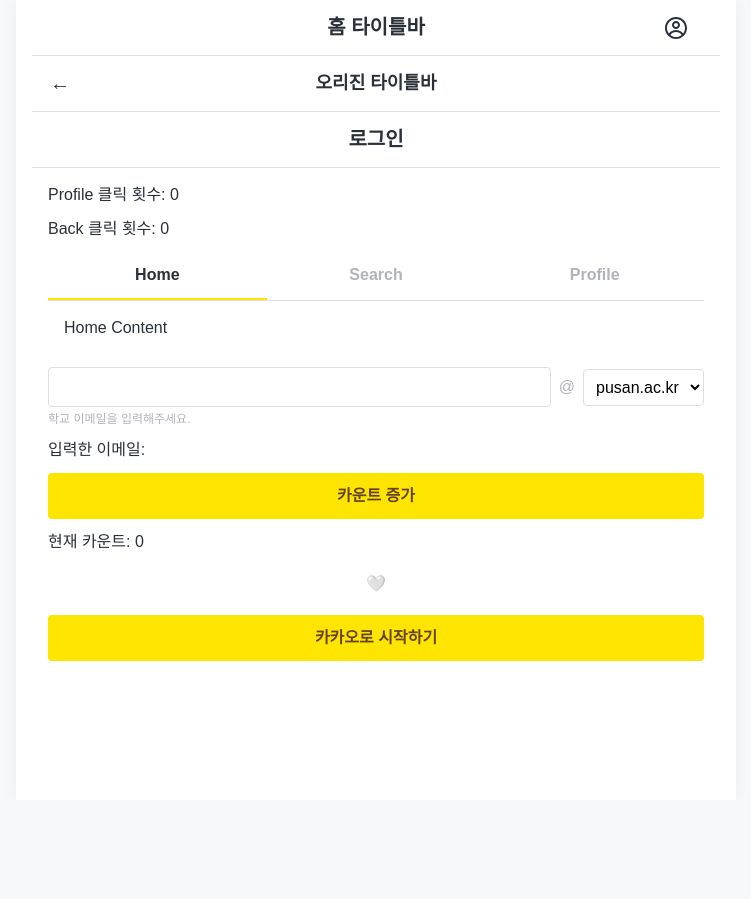
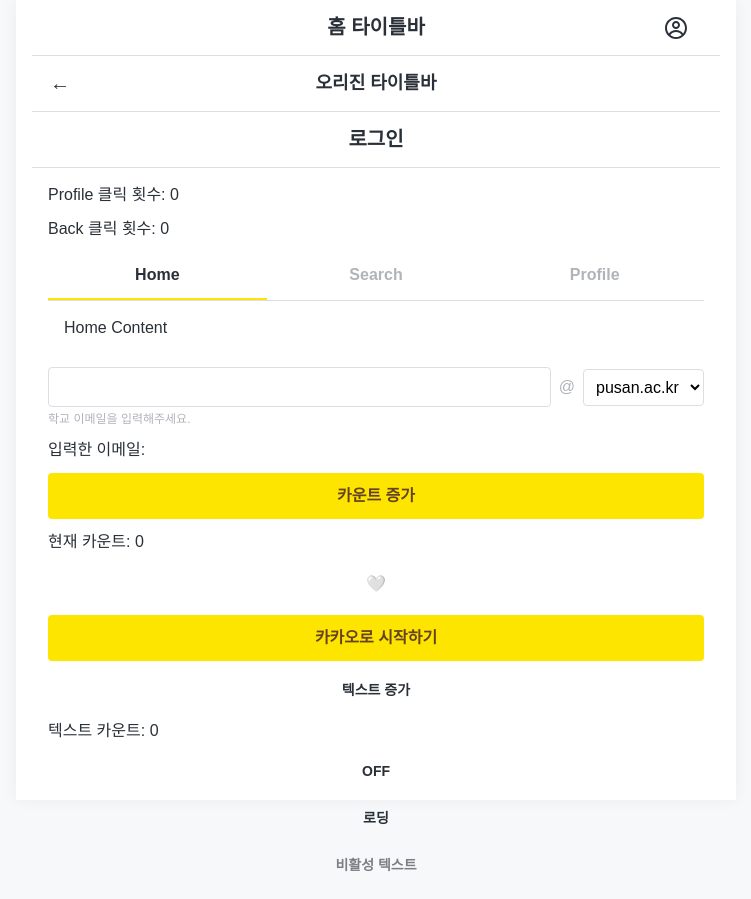
Before and after one commit to kakao-tech-campus-3rd-step3/Team13_FE, a React (Vite) app: page / in a window 1280 px wide. Shown: the whole page, without its empty margins (264-1015 px from the left). Before the commit the page ends 800 px from the top, so only its background shows below. Built offline with nearby package versions, Linux system fonts and the light colour scheme; a web font is replaced by a local one.

Commit message:
feat(textbutton): text 버튼 구현

```diff
--- a/src/App.tsx
+++ b/src/App.tsx
@@ -7,6 +7,7 @@ import LoginButton from '@/components/loginButton';
 import LoginTitleBar from '@/components/loginTitleBar';
 import NavigationTab from '@/components/navigationTab';
 import OriginTitleBar from '@/components/originTitleBar';
+import TextButton from '@/components/textButton';
 
 import * as S from './App.styled.ts';
 
@@ -17,6 +18,9 @@ function App() {
   const [count, setCount] = useState(0);
   const [liked, setLiked] = useState(false);
   const [loginLoading, setLoginLoading] = useState(false);
+  const [textCount, setTextCount] = useState(0);
+  const [textLiked, setTextLiked] = useState(false);
+  const [textLoading, setTextLoading] = useState(false);
 
   const tabs = [
     { label: 'Home', content: <div>Home Content</div> },
@@ -62,6 +66,28 @@ function App() {
             setTimeout(() => setLoginLoading(false), 1000);
           }}
         />
+        <TextButton onClick={() => setTextCount((c) => c + 1)}>
+          텍스트 증가
+        </TextButton>
+        <S.CountText>텍스트 카운트: {textCount}</S.CountText>
+        <TextButton
+          ariaLabel="텍스트 좋아요"
+          pressed={textLiked}
+          onPressedChange={setTextLiked}
+        >
+          {textLiked ? 'ON' : 'OFF'}
+        </TextButton>
+        <TextButton
+          ariaLabel="텍스트 로딩 버튼"
+          loading={textLoading}
+          onClick={() => {
+            setTextLoading(true);
+            setTimeout(() => setTextLoading(false), 1000);
+          }}
+        >
+          로딩
+        </TextButton>
+        <TextButton disabled>비활성 텍스트</TextButton>
       </S.Container>
     </>
   );
--- /dev/null
+++ b/src/components/textButton/index.ts
@@ -0,0 +1,2 @@
+export { default } from './textButton';
+export * from './textButton';
--- /dev/null
+++ b/src/components/textButton/textButton.styled.ts
@@ -0,0 +1,22 @@
+import styled from '@emotion/styled';
+
+import Button from '@/components/button';
+import { colors } from '@/theme/color';
+import { spacing } from '@/theme/spacing';
+import { typography } from '@/theme/typography';
+
+export const StyledTextButton = styled(Button)`
+  ${typography.body2Bold};
+  padding: ${spacing.spacing2} ${spacing.spacing4};
+  color: ${colors.text.default};
+  background: transparent;
+  border-radius: ${spacing.spacing1};
+
+  &:hover {
+    background: ${colors.background.fill};
+  }
+
+  &:active {
+    background: ${colors.gray[200]};
+  }
+`;
--- /dev/null
+++ b/src/components/textButton/textButton.tsx
@@ -0,0 +1,19 @@
+import type { ReactNode } from 'react';
+
+import type { ButtonProps } from '@/components/button/button';
+
+import * as S from './textButton.styled';
+
+export interface TextButtonProps extends Omit<ButtonProps, 'variant'> {
+  children?: ReactNode;
+}
+
+const TextButton = ({ children, ...rest }: TextButtonProps) => {
+  return (
+    <S.StyledTextButton variant="text" {...rest}>
+      {children}
+    </S.StyledTextButton>
+  );
+};
+
+export default TextButton;
```
Also changed, not shown: 2 other files (tests, documents, lock files or other folders).
